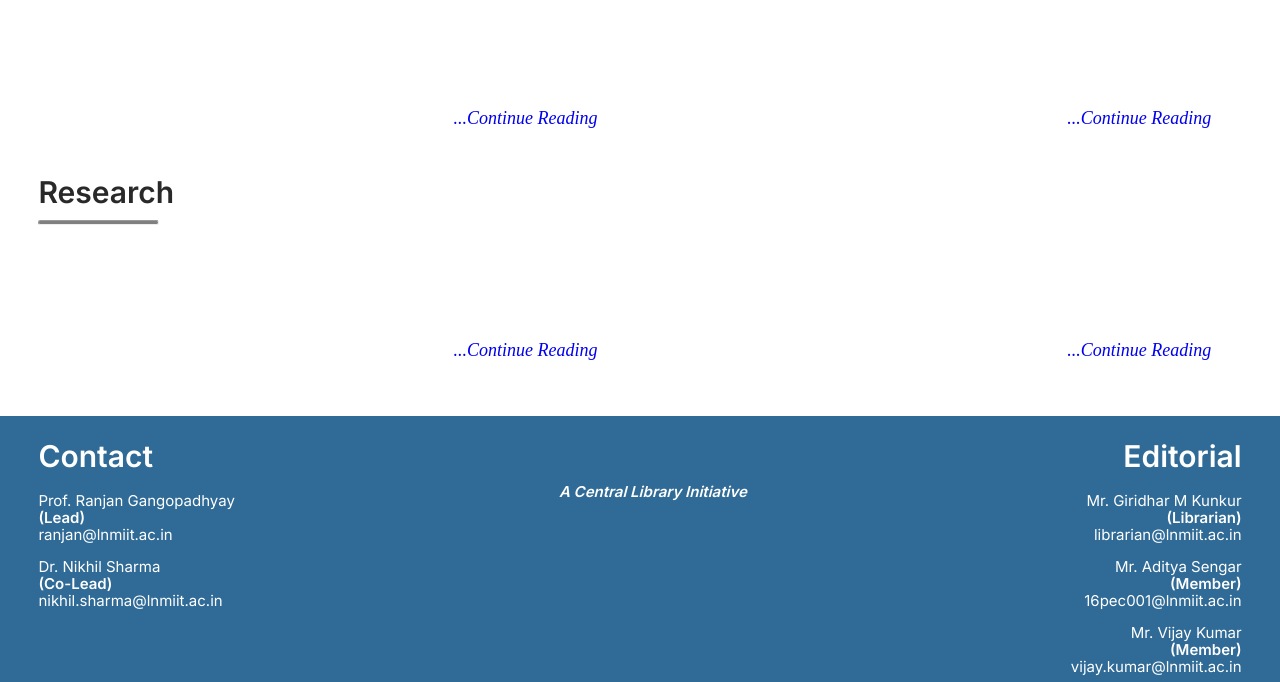
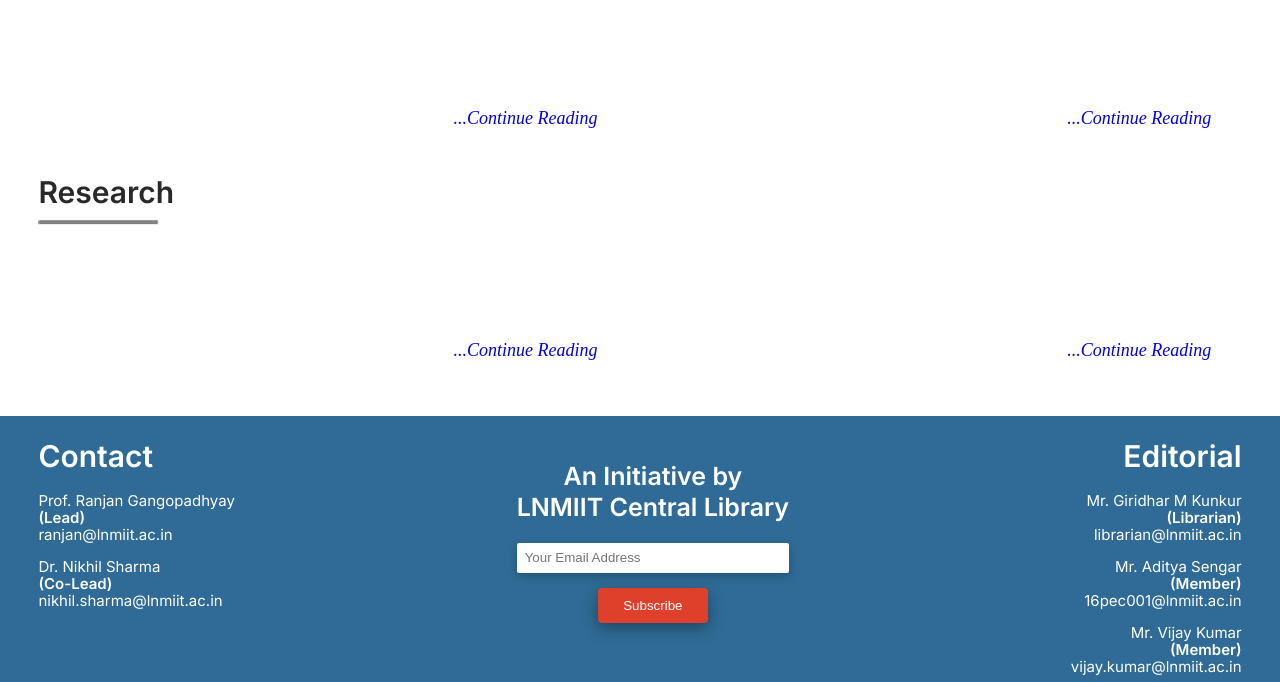
Before and after one commit to mr-kingshuk/Library-Blog, a plain HTML site: page index.html in a window 1280 px wide. Shown: the part 649-1331 px from the top of the page. Drawn offline with Linux system fonts and the light colour scheme; no server answers.

Commit message:
changed footer

```diff
--- a/CSS/footer.css
+++ b/CSS/footer.css
@@ -58,9 +58,18 @@
 
 .footer .information .newsletter .title{
     display: block;
-    font-style: italic;
-    font-size: 15px;
-    margin: 15px 0;
+    font-size: 25px;
+}
+
+.footer .information .newsletter .field{
+    display: block;
+    width: 100%;
+    height: 30px;
+    outline: none;
+    border: none;
+    border-radius: 2px;
+    padding: 3px 8px;
+    box-shadow: rgba(0, 0, 0, 0.24) 0px 3px 8px;
 }
 
 .footer .information .newsletter button,
--- a/index.html
+++ b/index.html
@@ -143,7 +143,9 @@
                 </div>
             </div>
             <div class="newsletter">
-                <div class="title">A Central Library Initiative</div>
+                <label class = "title" for="fname">An Initiative by <br> LNMIIT Central Library</label>
+                <input type="text" class = "field" id="fname" name="fname" placeholder="Your Email Address">
+                <button>Subscribe</button>
             </div>
             <div class="editorial-team">
                 <div class="title">Editorial</div>
```
Also changed, not shown: HTML/books.html (+3 -1 lines), HTML/features.html (+3 -1 lines), HTML/focus.html (+3 -1 lines), HTML/highlights.html (+3 -1 lines), HTML/news.html (+3 -1 lines), HTML/research.html (+1 -1 lines).
